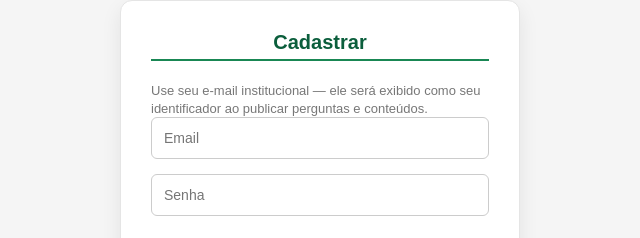
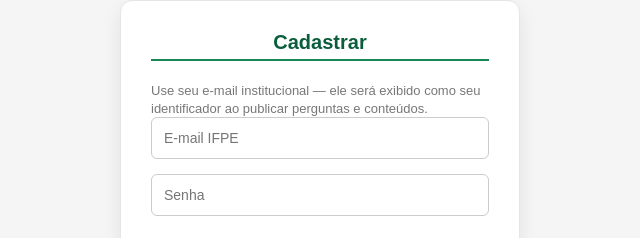
Before and after one commit to jonnaspedro/PCCA-Plataforma-Oficial, a plain HTML site: page cadastro.html in a window 1280 px wide. Shown: the part 292-530 px from the top of the page, 320-960 px from the left. Drawn offline with Linux system fonts and the light colour scheme.

Commit message:
Update cadastro.html

```diff
--- a/cadastro.html
+++ b/cadastro.html
@@ -47,7 +47,7 @@
     <small>
         Use seu e-mail institucional — ele será exibido como seu identificador ao publicar perguntas e conteúdos.
     </small>
-<input type="email" id="email" placeholder="Email">
+<input type="email" id="email" placeholder="E-mail IFPE">
 <input type="password" id="senha" placeholder="Senha">
 
 <button class="btn-primary"
```
